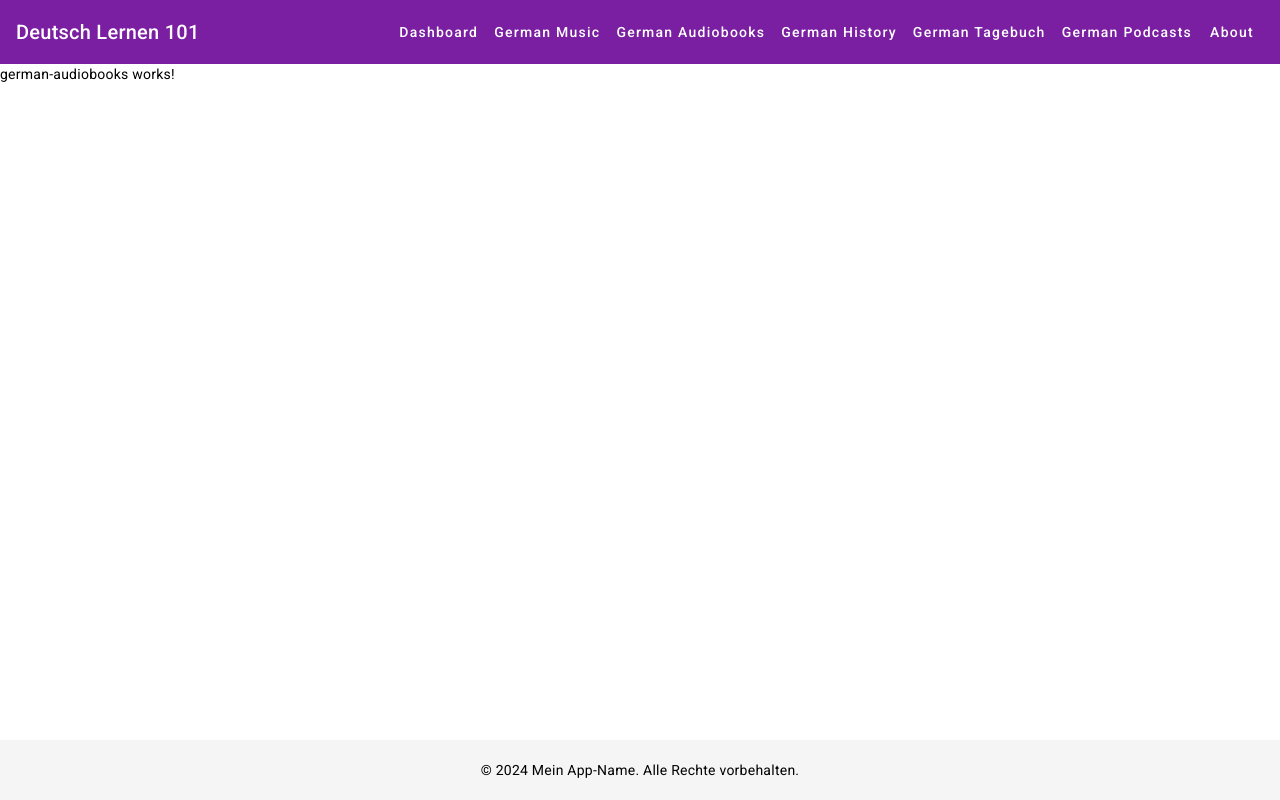
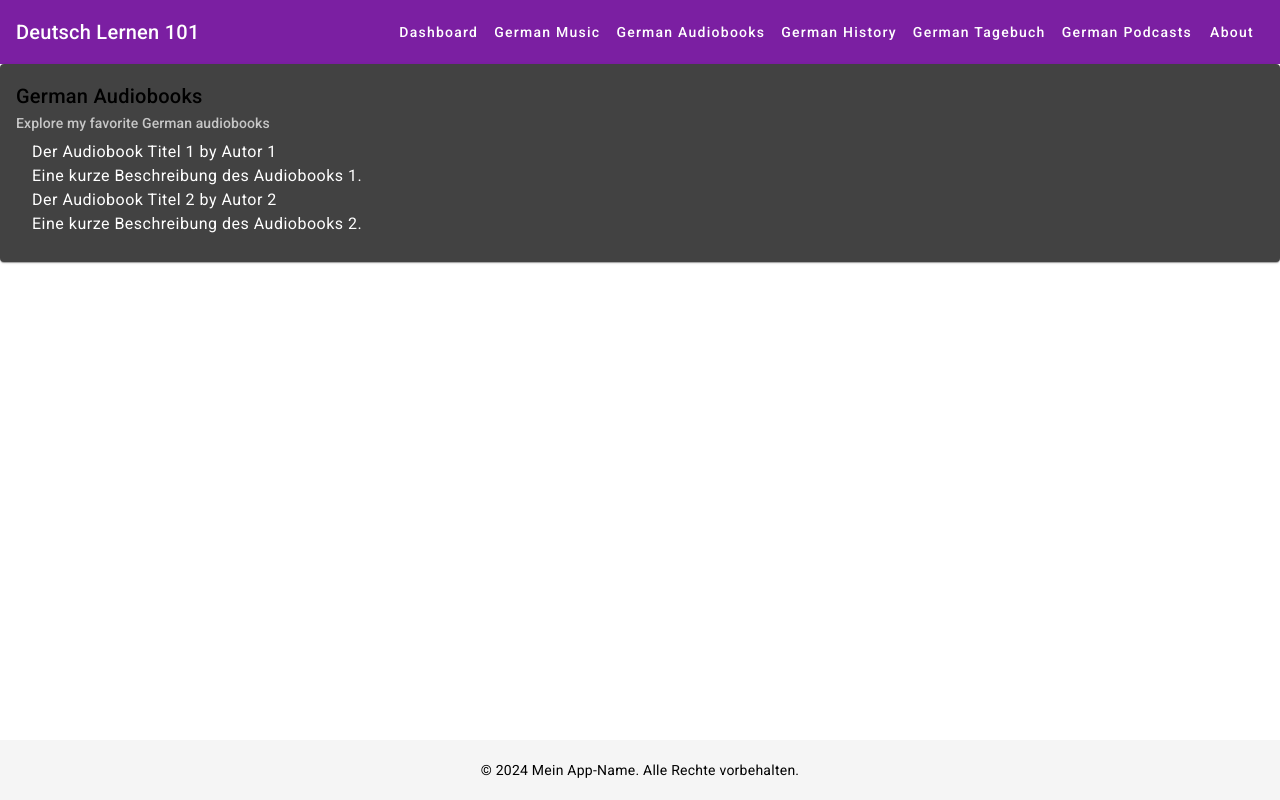
Before and after one commit to Mapacherama/deutsch-lernfortschritt-tracker, an Angular app: page /german-audiobooks in a window 1280 px wide. Built offline with nearby package versions, Linux system fonts and the light colour scheme.

Commit message:
Additional setting up of the templates and models

```diff
--- a/src/app/german-audiobooks/german-audiobooks.component.html
+++ b/src/app/german-audiobooks/german-audiobooks.component.html
@@ -1 +1,18 @@
-<p>german-audiobooks works!</p>
+<!-- src/app/german-audiobooks/german-audiobooks.component.html -->
+
+<mat-card>
+    <mat-card-header>
+      <mat-card-title>German Audiobooks</mat-card-title>
+      <mat-card-subtitle>Explore my favorite German audiobooks</mat-card-subtitle>
+    </mat-card-header>
+    <mat-card-content>
+      <mat-list>
+        <mat-list-item *ngFor="let audiobook of audiobooks">
+          <mat-icon matListIcon>audiotrack</mat-icon>
+          <div matLine>{{ audiobook.title }} by {{ audiobook.author }}</div>
+          <div matLine class="mat-card-subtitle">{{ audiobook.description }}</div>
+          <a mat-button href="{{ audiobook.link }}" target="_blank">Listen</a>
+        </mat-list-item>
+      </mat-list>
+    </mat-card-content>
+  </mat-card>
--- a/src/app/german-audiobooks/german-audiobooks.component.ts
+++ b/src/app/german-audiobooks/german-audiobooks.component.ts
@@ -1,10 +1,34 @@
-import { Component } from '@angular/core';
+// src/app/german-audiobooks/german-audiobooks.component.ts
+
+import { Component, OnInit } from '@angular/core';
+import { Audiobook } from '../models/audiobook.model';
 
 @Component({
   selector: 'app-german-audiobooks',
   templateUrl: './german-audiobooks.component.html',
   styleUrls: ['./german-audiobooks.component.css']
 })
-export class GermanAudiobooksComponent {
+export class GermanAudiobooksComponent implements OnInit {
+  audiobooks: Audiobook[] = [
+    {
+      id: '1',
+      title: 'Der Audiobook Titel 1',
+      author: 'Autor 1',
+      description: 'Eine kurze Beschreibung des Audiobooks 1.',
+      link: 'https://linktoaudiobook1.com'
+    },
+    {
+      id: '2',
+      title: 'Der Audiobook Titel 2',
+      author: 'Autor 2',
+      description: 'Eine kurze Beschreibung des Audiobooks 2.',
+      link: 'https://linktoaudiobook2.com'
+    },
+    // Add more audiobooks as needed
+  ];
 
+  constructor() { }
+
+  ngOnInit(): void {
+  }
 }
--- a/src/app/podcast-overview/podcast-overview.component.html
+++ b/src/app/podcast-overview/podcast-overview.component.html
@@ -10,7 +10,6 @@
           <div matLine>{{ podcast.name }}</div>
           <div matLine class="mat-card-subtitle">{{ podcast.host }}</div>
           <p matLine>{{ podcast.description }}</p>
-          <!-- Update starts here -->
           <mat-chip-set>
             <mat-chip color="primary">{{ podcast.releaseDate | date }}</mat-chip>
           </mat-chip-set>
```
Also changed, not shown: src/app/models/audiobook.model.ts (added, +9 -0 lines).
